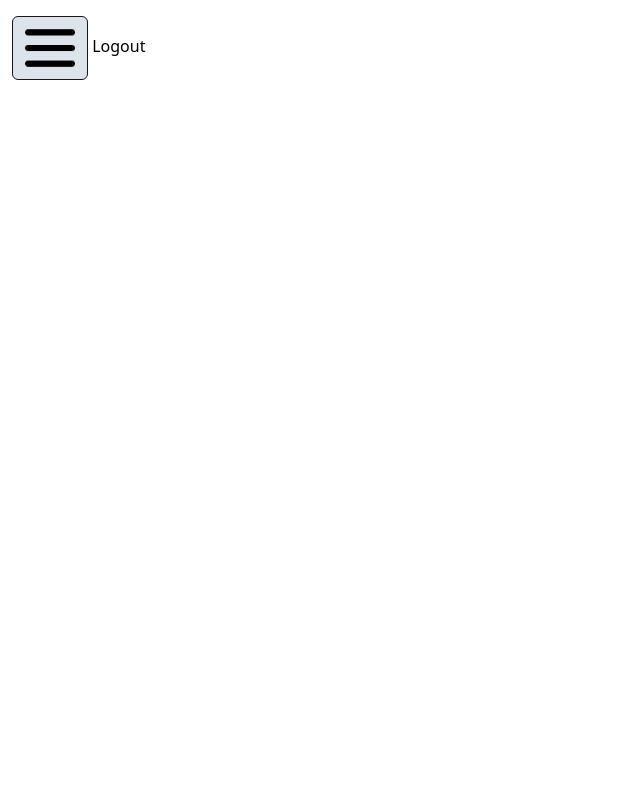
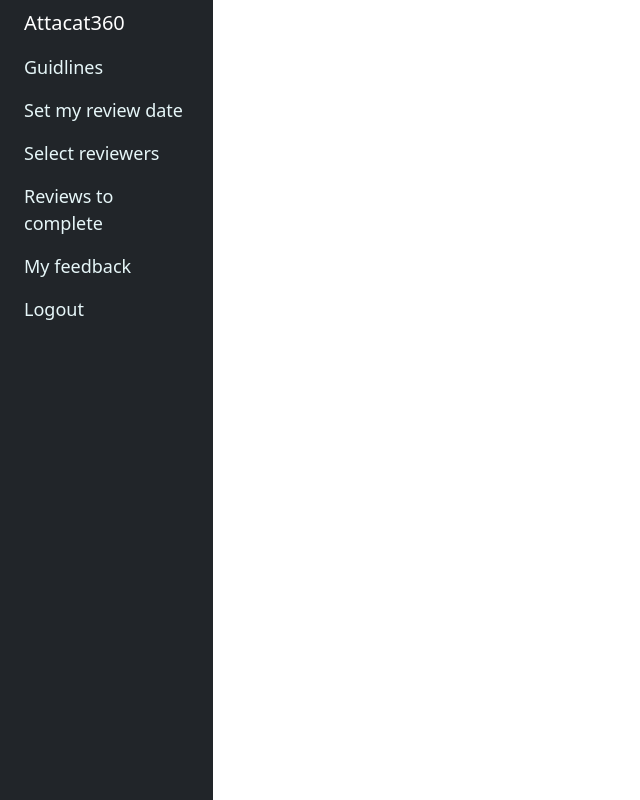
Before and after one commit to attacat/sso-login, a Flask app: page /guidelines in a window 1280 px wide. Shown: the whole page, without its empty margins (0-640 px from the left). Run offline with Flask 2, Linux system fonts and the light colour scheme; the visitor is signed in with stand-in values (Sample User, id 1); parts of the project's set-up code (start-up, migrations or seed data) failed here and were passed over.

Commit message:
Change navbar to be fixed and fix typo

```diff
--- a/app.py
+++ b/app.py
@@ -36,7 +36,6 @@
 
 app = Flask(__name__)
 
-print(User.get("01"))
 
 
 
--- a/static/base.css
+++ b/static/base.css
@@ -1,22 +1,6 @@
 a {
     text-decoration: none;
-    color:black;
+    color:rgb(230, 246, 248);
     font-weight: 200;
+    font-size: large;
 }
-
-.btn-primary {
-    --bs-btn-color: #fff;
-    --bs-btn-bg: #dde3ea;
-    --bs-btn-border-color: #171718;
-    --bs-btn-hover-color: #fff;
-    --bs-btn-hover-bg: #a7a8a9;
-    --bs-btn-hover-border-color: #484d56;
-    --bs-btn-focus-shadow-rgb: 49,132,253;
-    --bs-btn-active-color: #fff;
-    --bs-btn-active-bg: #dde3ea;
-    --bs-btn-active-border-color: #41464b;
-    --bs-btn-active-shadow: inset 0 3px 5pxrgba(0, 0, 0, 0.125);
-    --bs-btn-disabled-color: #fff;
-    --bs-btn-disabled-bg: #6c757d;
-    --bs-btn-disabled-border-color: #41464b;
-}
--- a/templates/base.html
+++ b/templates/base.html
@@ -9,31 +9,30 @@
   <script src="https://cdn.jsdelivr.net/npm/bootstrap@5.2.1/dist/js/bootstrap.bundle.min.js"></script>
 </head>
 <body>
-    <header>
-    <div class="container-fluid mt-3">
-        <button class="btn btn-primary" type="button" data-bs-toggle="offcanvas" data-bs-target="#demo">
-            <img src="../static/menu.png" alt = "menu icon" width="50px" height="auto">
-        </button>
-        <a href="/logout">Logout</a>
+  <div class="container-fluid">
+    <div class="row flex-nowrap">
+        <div class="col-auto col-md-3 col-xl-2 px-sm-2 px-0 bg-dark">
+            <div class="d-flex flex-column align-items-center align-items-sm-start px-3 pt-2 text-white min-vh-100">
+                <a href="/" class="d-flex align-items-center pb-3 mb-md-0 me-md-auto text-white text-decoration-none">
+                    <span class="fs-5 d-none d-sm-inline">Attacat360</span>
+                </a>
+                <ul class="nav nav-pills flex-column mb-sm-auto mb-0 align-items-center align-items-sm-start" id="menu">
+                  <p><a href="/guidelines">Guidlines</a></p>
+                  <p><a href = "/set-date">Set my review date</a></p>
+                  <p><a href="/select_reviewers">Select reviewers</a></p>
+                  <p><a href="/reviews-to-complete">Reviews to complete</a></p>
+                  <p><a href="/my-feedback">My feedback</a></p>
+                  <p><a href="/logout">Logout</a></p>
 
 
-      </div>
+                </ul>
+                </div>
+            </div>
+        </div>
 
-<div class="offcanvas offcanvas-start" id="demo">
-  <div class="offcanvas-header">
-    <h1 class="offcanvas-title">Attacat 360</h1>
-    <button type="button" class="btn-close" data-bs-dismiss="offcanvas"></button>
-  </div>
-  <div class="offcanvas-body">
-    <p><a href="/guidelines">Guidlines</a></p>
-    <p><a href = "/set-date">Set my review date</a></p>
-    <p><a href="/select_reviewers">Select reviewers</a></p>
-    <p><a href="/reviews-to-complete">Reviews to complete</a></p>
-    <p><a href="/my-feedback">My feedback</a></p>
+    </div>
+</div>
 
-  </div>
-  </div>
+</body>
 
-</header>
-</body>
 </html>
--- a/templates/guidelines.html
+++ b/templates/guidelines.html
@@ -1,6 +1,6 @@
 {% extends 'base.html' %} {% block content %}
 <head>
-    <title>Guidlines</title>
+    <title>Guidelines</title>
 </head>
 
 <body>
```
